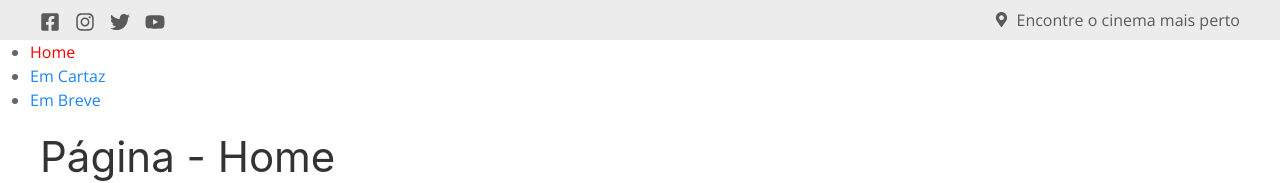
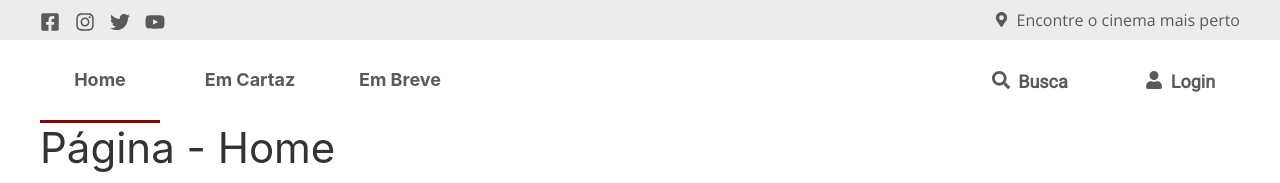
Before and after one commit to AllanBaron/moviefinder, a React (Create React App) app: page / in a window 1280 px wide. Shown: the top 183 px of the page. Built offline with nearby package versions, Linux system fonts and the light colour scheme; data requests are answered from the project's data file.

Commit message:
Add menu

```diff
--- /dev/null
+++ b/src/components/Header/Menu/Login/index.js
@@ -0,0 +1,11 @@
+import React, { Fragment } from 'react';
+import { FaUser } from 'react-icons/fa';
+
+const Login = () => (
+  <Fragment>
+    <FaUser />
+    <span>Login</span>
+  </Fragment>
+);
+
+export default Login;
--- /dev/null
+++ b/src/components/Header/Menu/Search/index.js
@@ -0,0 +1,11 @@
+import React, { Fragment } from 'react';
+import { FaSearch } from 'react-icons/fa';
+
+const Search = () => (
+  <Fragment>
+    <FaSearch />
+    <span>Busca</span>
+  </Fragment>
+);
+
+export default Search;
--- a/src/components/Header/Menu/index.js
+++ b/src/components/Header/Menu/index.js
@@ -1,5 +1,8 @@
 import React from 'react';
 import { Link } from 'react-router-dom';
+
+import Search from './Search';
+import Login from './Login';
 
 import { pages } from '../../../services/app-info';
 
@@ -10,15 +13,31 @@ const Menu = () => {
 
   return (
     <MenuContainer>
-      <ul>
-        {pages.map(item => (
-          <li key={item.id}>
-            <Link to={item.url} className={currentUrl === item.url ? 'active' : ''}>
-              {item.title}
-            </Link>
-          </li>
-        ))}
-      </ul>
+      <div uk-sticky="show-on-up: true; animation: uk-animation-slide-top; bottom: #bottom">
+        <div className="uk-container">
+          <nav className="uk-navbar-container uk-navbar-transparent" uk-navbar="">
+            <div className="uk-navbar-left">
+              <ul className="uk-navbar-nav">
+                {pages.map(item => (
+                  <li key={item.id} className={currentUrl === item.url ? 'uk-active' : ''}>
+                    <Link to={item.url}>{item.title}</Link>
+                  </li>
+                ))}
+              </ul>
+            </div>
+            <div className="uk-navbar-right">
+              <ul className="uk-navbar-nav uk-text-center">
+                <li>
+                  <Search />
+                </li>
+                <li>
+                  <Login />
+                </li>
+              </ul>
+            </div>
+          </nav>
+        </div>
+      </div>
     </MenuContainer>
   );
 };
--- a/src/components/Header/Menu/styles.js
+++ b/src/components/Header/Menu/styles.js
@@ -1,7 +1,46 @@
 import styled from 'styled-components';
+import { ColorDarkGrey } from '../../../styles';
 
 export const MenuContainer = styled.section`
-  a.active {
-    color: red;
+  @import url('https://fonts.googleapis.com/css?family=Roboto&display=swap');
+
+  .uk-sticky.uk-sticky-fixed {
+    background: white;
+    box-shadow: 0 0 10px #00000073;
+  }
+
+  .uk-navbar-left {
+    li {
+      width: 120px;
+
+      a {
+        font-size: 18px;
+        font-weight: bold;
+        text-transform: none;
+        color: ${ColorDarkGrey} !important;
+      }
+
+      &.uk-active {
+        border-bottom: solid 3px #890000;
+      }
+    }
+  }
+
+  .uk-navbar-right {
+    li {
+      font-family: 'Roboto', sans-serif;
+      font-size: 18px;
+      font-weight: bold;
+      color: ${ColorDarkGrey};
+      width: 120px;
+
+      svg {
+        margin-top: -5px;
+      }
+    }
+
+    span {
+      margin-left: 8px;
+    }
   }
 `;
--- a/src/components/Header/SubMenu/styles.js
+++ b/src/components/Header/SubMenu/styles.js
@@ -13,7 +13,7 @@ export const SectionRight = styled.div`
   justify-content: flex-end;
 `;
 
-export const SubMenuContainer = styled.div`
+export const SubMenuContainer = styled.section`
   background: ${ColorLightGrey};
   padding: 8px 0;
 `;
```
